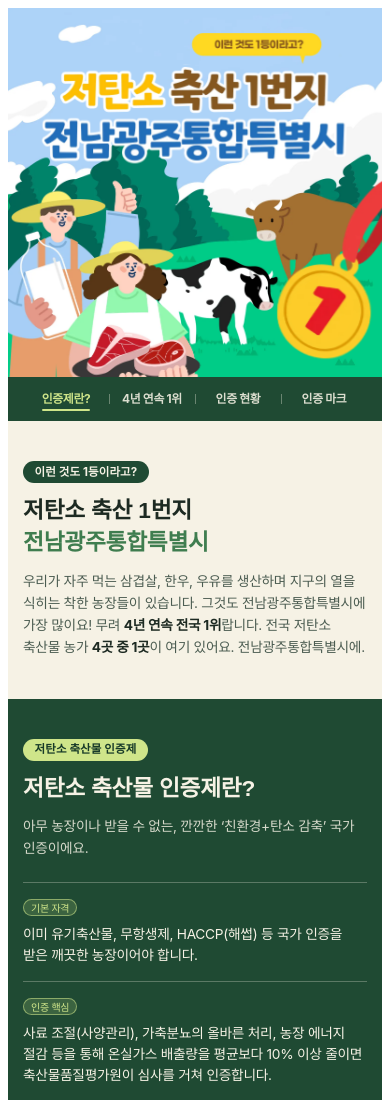
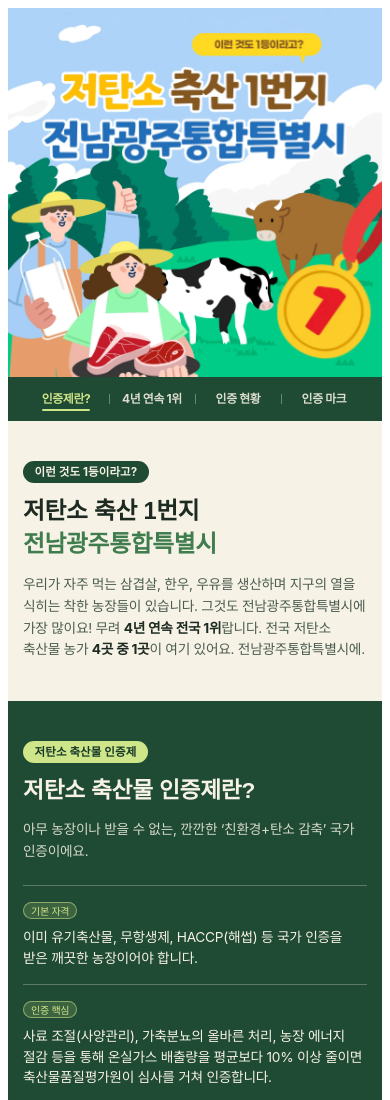
Before and after one commit to leemjay429-eng/nov3_2, a plain HTML site: page index.html in a window 390 px wide. Shown: the top 1100 px of the page. Drawn offline with Linux system fonts and the light colour scheme; a web font is replaced by a local one.

Commit message:
Add files via upload

```diff
--- a/index.html
+++ b/index.html
@@ -159,8 +159,8 @@ if(location.protocol==='file:'||location.hostname.indexOf('github.io')>-1){
 
 /* ===== 인트로 ===== */
 .contents_div .lcb-intro{ background:var(--c-cream); }
-.contents_div .lcb-h1{ margin-top:14px; font-size:var(--fs-h2); font-weight:800; line-height:1.35; letter-spacing:-0.01em; }
-.contents_div .lcb-h1 em{ font-style:normal; color:var(--c-leaf); }
+.contents_div .lcb-h1{ margin-top:14px; font-size:calc(var(--fs-h2) * 1.0625); font-weight:900; line-height:1.25; letter-spacing:-0.01em; }   /* 웹 800 기준 34px */
+.contents_div .lcb-h1 em{ font-style:normal; color:var(--c-leaf); font-size:calc(1.15em / 1.0625); }   /* 포인트 강조 (웹만) · 800 기준 36.8px 유지 */
 
 /* ===== 1. 인증제란 (어두운 배경) ===== */
 .contents_div #lcb-sec1{ background:var(--c-deep); color:var(--c-cream); }
@@ -345,6 +345,8 @@ if(location.protocol==='file:'||location.hostname.indexOf('github.io')>-1){
   .contents_div .lcb-br--mo-wide{ display:inline; }
   .contents_div .lcb-h2,
   .contents_div .lcb-h1{ line-height:1.4; margin-top:12px; }
+  .contents_div .lcb-h1{ font-size:calc(var(--fs-h2) + 1px); }   /* 모바일: h2보다 1px 크게 */
+  .contents_div .lcb-h1 em{ font-size:1em; }
   .contents_div .lcb-mark-head{ margin-top:12px; }
   .contents_div .lcb-mark-box{ transform:translateY(-10px); }
   .contents_div .lcb-fig--map{ border:1px solid rgba(63,125,79,.35); border-radius:12px; }
```
